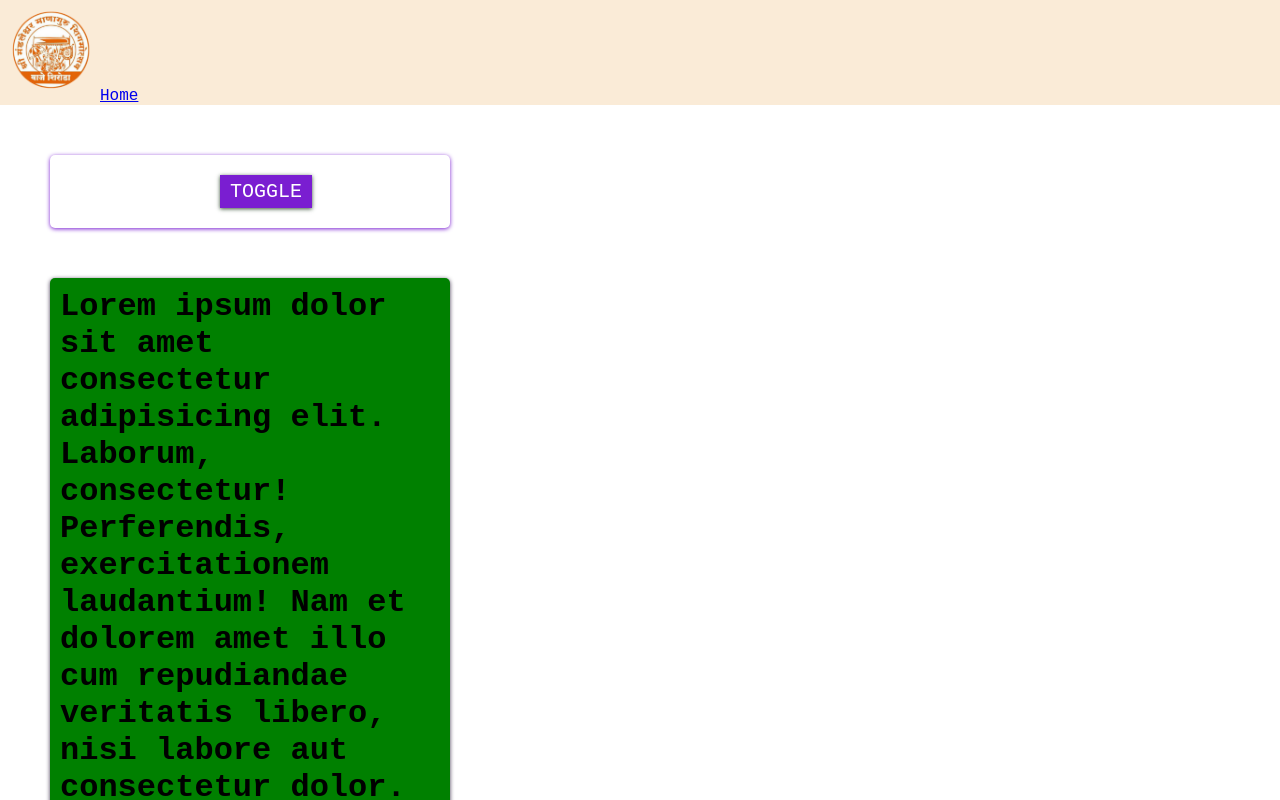
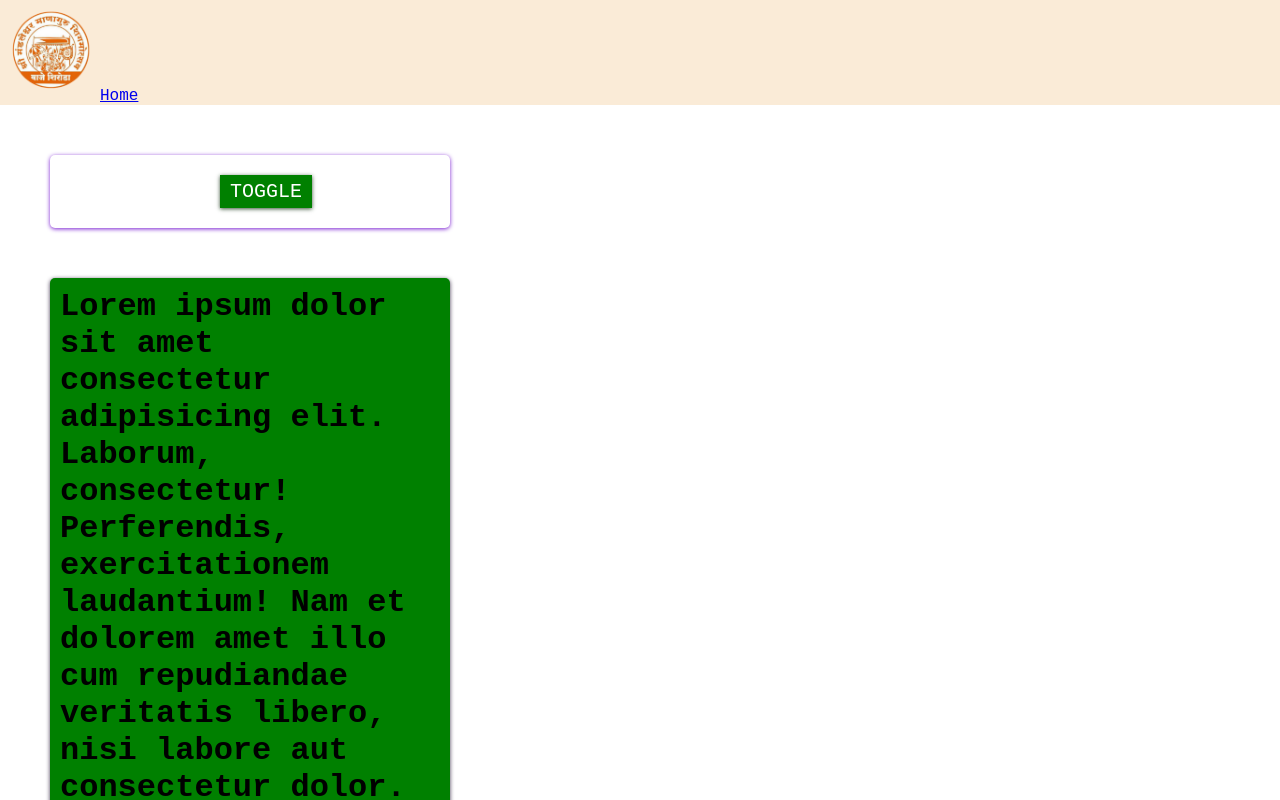
Before and after one commit to Dhanraj-Naik/task_creator, a React (Create React App) app: page / in a window 1280 px wide. Shown: the top 800 px of the page. Built offline with nearby package versions, Linux system fonts and the light colour scheme; a web font is replaced by a local one.

Commit message:
dynamic inline styling

```diff
--- a/src/screens/useState/ArrayState.js
+++ b/src/screens/useState/ArrayState.js
@@ -8,7 +8,11 @@ import { Footer } from '../../components/Footer';
 const ArrayState = () => {
     const [tasks, setTask] = useState([{ id: 1, name: 'Dhanraj', married: true }, { id: 2, name: 'Vipul', married: false }, { id: 3, name: 'Yogesh', married: true }]);
     const [show, setShow] = useState(false);
-    const myStyle = { color: 'white', padding: '5px 10px'};
+    const myStyle = {
+        color: 'white',
+        padding: '5px 10px',
+        backgroundColor: show ? "red" : "green"
+    };
 
     function deleteTask(id) {
         console.log('deleteTask: ', id)
```
